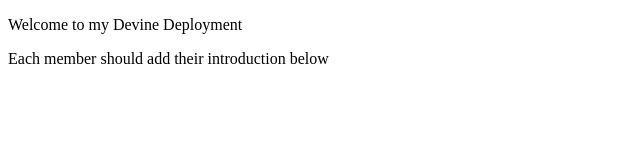
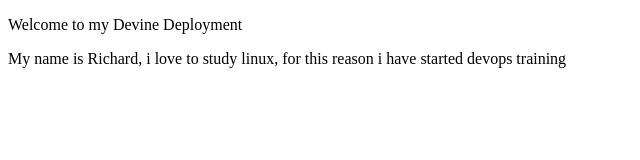
Before and after one commit to Devine-Deployment/devine-deployment.github, a plain HTML site: page index.html in a window 1280 px wide. Shown: the whole page, without its empty margins (0-640 px from the left). Drawn offline with Linux system fonts and the light colour scheme.

Commit message:
added an intro

```diff
--- a/index.html
+++ b/index.html
@@ -5,7 +5,7 @@
 </head>
 <body>
 <p>Welcome to my Devine Deployment</p>
-<p>Each member should add their  introduction below</p>
+<p>My name is Richard, i love to study linux, for this reason i have started devops training</p>
 
 </body>
 </html>
```
